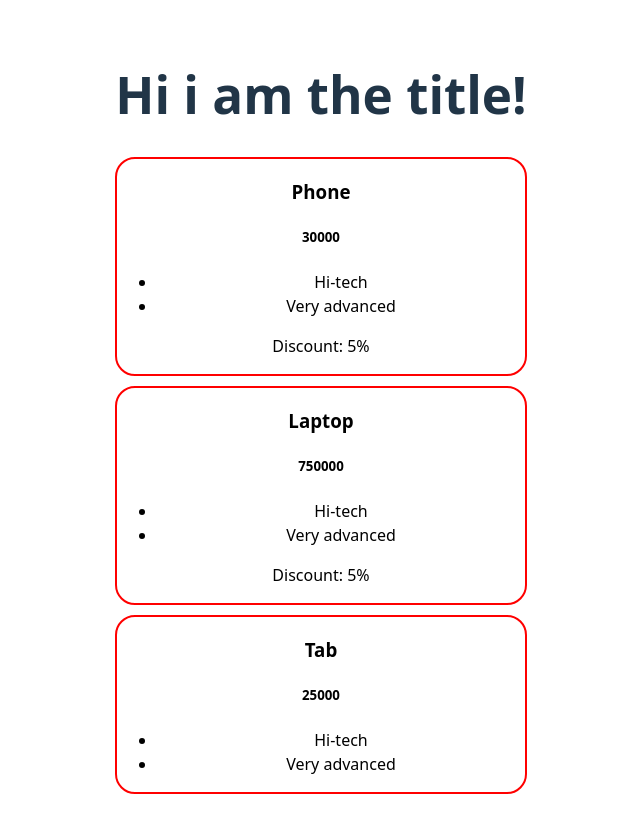
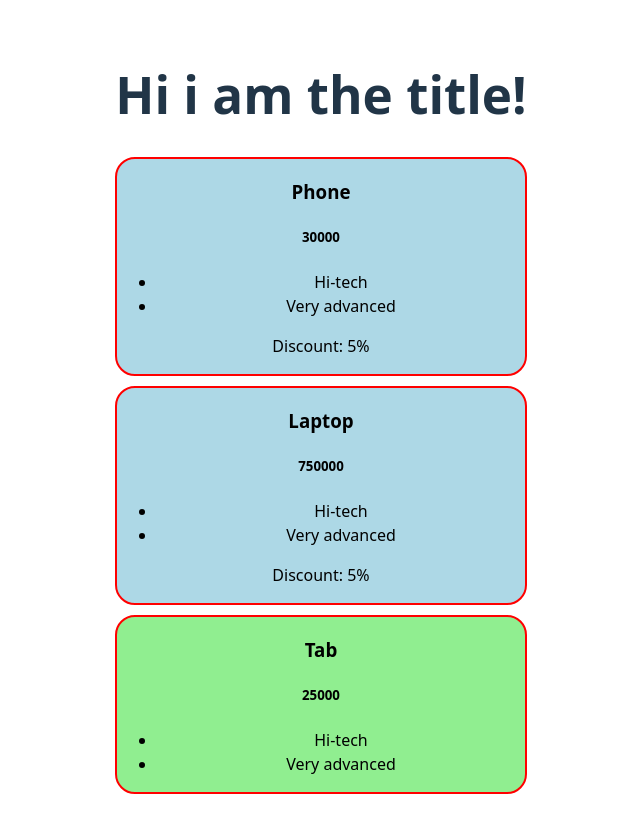
Before and after one commit to shreyash5709/WEBD_STUDY_MATERIALS, a React (Vite) app in the folder 12-ReactJS/basic-react-app/: page / in a window 1280 px wide. Shown: the whole page, without its empty margins (319-959 px from the left). Built offline with nearby package versions, Linux system fonts and the light colour scheme.

Commit message:
Dynamic style applying on the basis of some conditions

```diff
--- a/12-ReactJS/basic-react-app/src/Product.jsx
+++ b/12-ReactJS/basic-react-app/src/Product.jsx
@@ -1,8 +1,9 @@
 import "./Product.css";
 function Product({title, price, features}){
     // let list = features.map((feature) => <li>{feature}</li>);
+    let styles = {backgroundColor: price>=30000 ? "lightblue" : "lightgreen" }
     return(
-        <div className="Product">
+        <div className="Product" style={styles}>
             <h3>{title}</h3>
             <h5>{price}</h5>
             <ul>{features.map((feature) => <li>{feature}</li>)}</ul>
```
